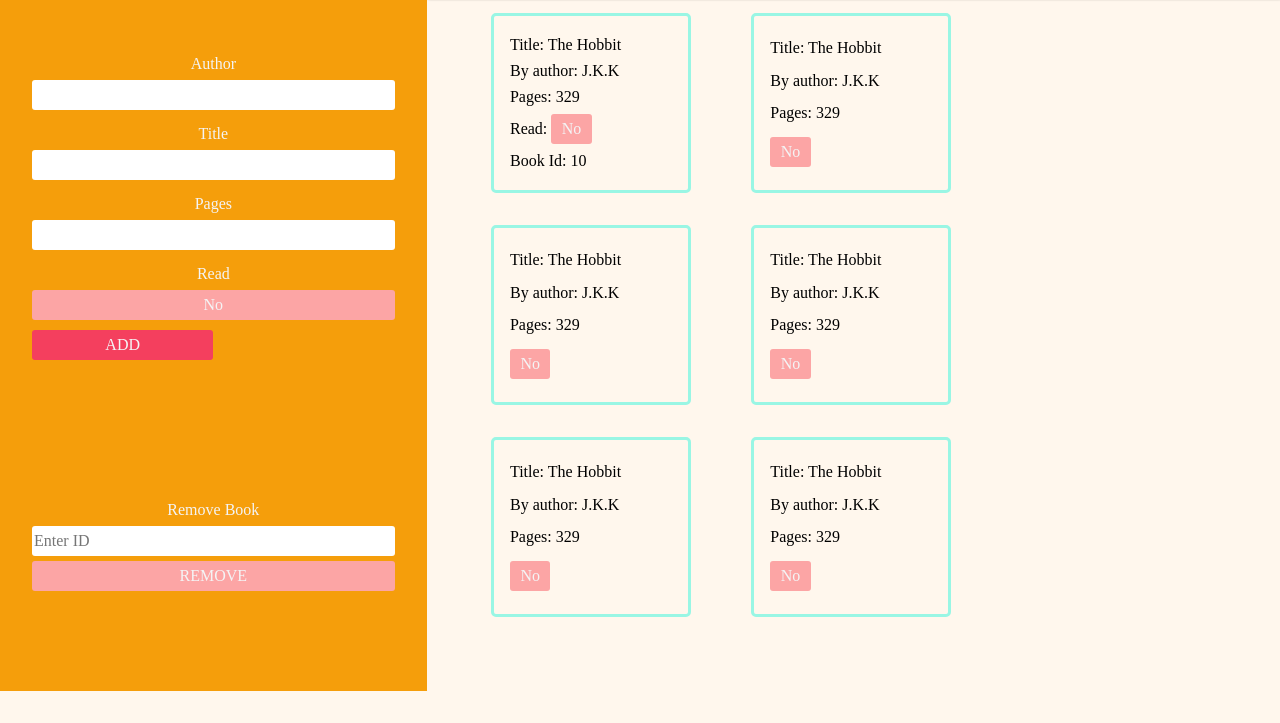
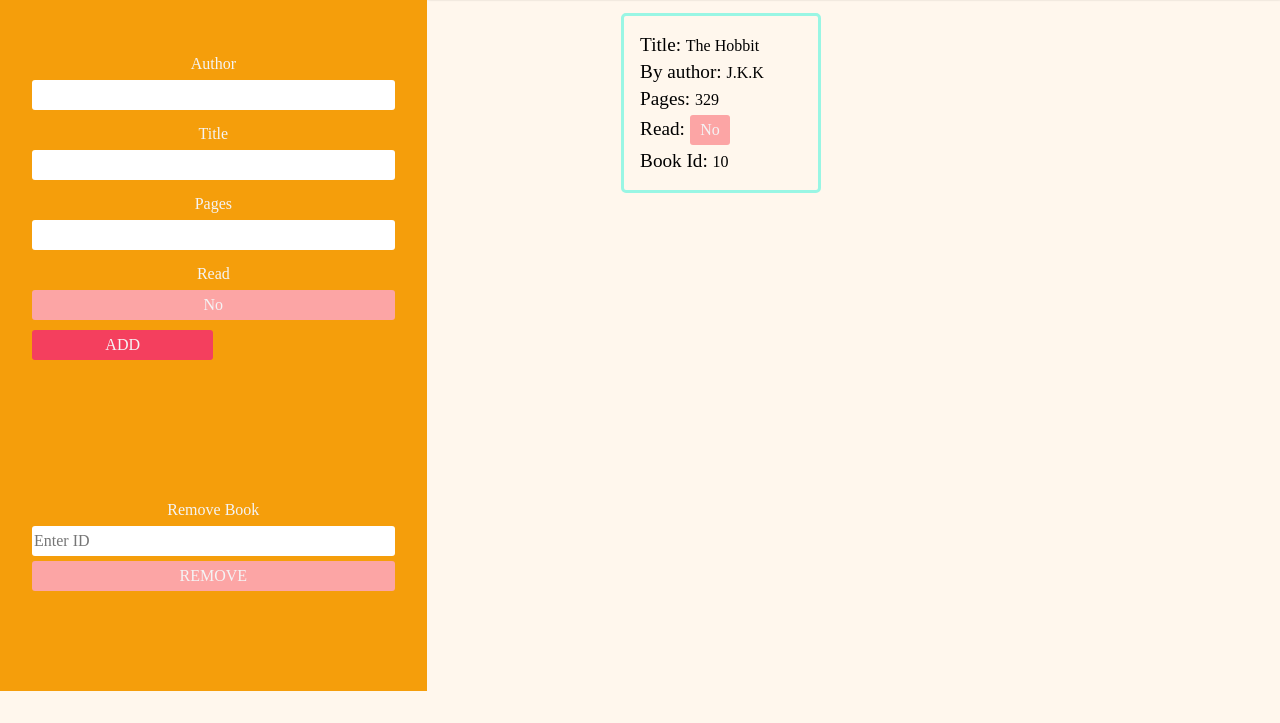
Before and after one commit to null-heap/Library, a plain HTML site: page index.html in a window 1280 px wide. Shown: the part 109-832 px from the top of the page. Drawn offline with Linux system fonts and the light colour scheme.

Commit message:
feat: added card display function through js

```diff
--- a/index.html
+++ b/index.html
@@ -61,7 +61,7 @@
         </div>
       </div>
 
-        <div class="bookCards">
+        <div id="bookCards">
           <div class="card">
             <div class="title">
               <span class="cardStrong">Title: </span>
@@ -89,92 +89,6 @@
 
 
 
-          <div class="card">
-            <div class="title">
-              <span class="cardStrong">Title: </span>
-              <span class="value">The Hobbit</span>
-            </div>
-            <div class="author">
-              <span class="cardStrong">By author: </span>
-              <span class="value">J.K.K</span>
-            </div>
-            <div class="pages">
-              <span class="cardStrong">Pages: </span>
-              <span class="value">329</span>
-            </div>
-            <div class="read">
-              <button class="readButton">No</button>
-            </div>
-          </div>
-          <div class="card">
-            <div class="title">
-              <span class="cardStrong">Title: </span>
-              <span class="value">The Hobbit</span>
-            </div>
-            <div class="author">
-              <span class="cardStrong">By author: </span>
-              <span class="value">J.K.K</span>
-            </div>
-            <div class="pages">
-              <span class="cardStrong">Pages: </span>
-              <span class="value">329</span>
-            </div>
-            <div class="read">
-              <button class="readButton">No</button>
-            </div>
-          </div>
-          <div class="card">
-            <div class="title">
-              <span class="cardStrong">Title: </span>
-              <span class="value">The Hobbit</span>
-            </div>
-            <div class="author">
-              <span class="cardStrong">By author: </span>
-              <span class="value">J.K.K</span>
-            </div>
-            <div class="pages">
-              <span class="cardStrong">Pages: </span>
-              <span class="value">329</span>
-            </div>
-            <div class="read">
-              <button class="readButton">No</button>
-            </div>
-          </div>
-          <div class="card">
-            <div class="title">
-              <span class="cardStrong">Title: </span>
-              <span class="value">The Hobbit</span>
-            </div>
-            <div class="author">
-              <span class="cardStrong">By author: </span>
-              <span class="value">J.K.K</span>
-            </div>
-            <div class="pages">
-              <span class="cardStrong">Pages: </span>
-              <span class="value">329</span>
-            </div>
-            <div class="read">
-              <button class="readButton">No</button>
-            </div>
-          </div>
-          <div class="card">
-            <div class="title">
-              <span class="cardStrong">Title: </span>
-              <span class="value">The Hobbit</span>
-            </div>
-            <div class="author">
-              <span class="cardStrong">By author: </span>
-              <span class="value">J.K.K</span>
-            </div>
-            <div class="pages">
-              <span class="cardStrong">Pages: </span>
-              <span class="value">329</span>
-            </div>
-            <div class="read">
-              <button class="readButton">No</button>
-            </div>
-          </div>
-        </div>
       </div>
     </div>
   </body>
--- a/javaScript.js
+++ b/javaScript.js
@@ -1,4 +1,7 @@
 const myLibrary = [];
+const myLibraryElements = [];
+
+const bookCards = document.querySelector("#bookCards");
 
 
 // i have two options to help me keep track of the books id, use count or rely on myLibrary.length.
@@ -17,11 +20,60 @@ Book.prototype.info = function(){
 };
 
 Book.prototype.display = function(){
+        // now the html elements creation
+        let divCard = document.createElement("div");
+        divCard.className = "card";
+        //title element
+        divCard.appendChild(addToCard("title","Title: ", this.title));
+        //author element
+        divCard.appendChild(addToCard("author","Author: ", this.author));
+        //pages element
+        divCard.appendChild(addToCard("pages","Pages: ", this.pages));
+        //read button
+        let div = document.createElement("div");
+        div.className = "read";
+
+        let wordSpan = document.createElement('span');
+        wordSpan.textContent = "Read: ";
+        wordSpan.className = "cardStrong";
+
+        let valueSpan = document.createElement('button');
+        valueSpan.textContent = this.read;
+        valueSpan.className = "readButton";
+
+        div.appendChild(wordSpan);
+        div.appendChild(valueSpan);
+
+        divCard.appendChild(div);
+        //id element
+        divCard.appendChild(addToCard("id", "Book Id: ", this.id))
+
+        myLibraryElements.push(divCard);
+        bookCards.appendChild(divCard);
 
 };
 
+function addToCard(name, word, value){
+    let div = document.createElement("div");
+    div.className = name;
+
+    let wordSpan = document.createElement('span');
+    wordSpan.textContent = word;
+    wordSpan.className = "cardStrong";
+
+    let valueSpan = document.createElement('span');
+    valueSpan.textContent = value;
+    valueSpan.className = "value";
+
+    div.appendChild(wordSpan);
+    div.appendChild(valueSpan);
+    return div;
+}
+
+
 function addBookToLibrary(title, author, pages, read){
     myLibrary.push(new Book(title, author, pages, read, myLibrary.length));
+    myLibrary[myLibrary.length - 1].display();
 }
 
 function removeFromLibrary(id){
@@ -32,3 +84,5 @@ function removeFromLibrary(id){
     // Book.count --;
     return removed;
 }
+
+// the read button funcitonality
--- a/styleSheet.css
+++ b/styleSheet.css
@@ -131,28 +131,10 @@ button:active{
 
 
 /*book cards */
-.card{
-    display: flex;
-    /* justify-items: center; */
-    /* align-items: center; */
-    flex-direction: column;
-    border: 3px solid #99f6e4;
-    border-radius: 5px;
-    width: 200px;
-    padding: 1em;
-    justify-content: space-around;
 
 
-    height: 180px;
-}
 
-.card .readButton{
-    margin: 0;
-    display: inline;
-    width: 25%;
-}
-
-.bookCards{
+#bookCards{
     display: grid;
     grid-area: 2 / 2 / 3 / 3;
     grid-template-columns: repeat(auto-fit,180px);
@@ -160,3 +142,25 @@ button:active{
     align-content: start;
     justify-content: space-evenly;
 }
+
+.card{
+    display: flex;
+    flex-direction: column;
+    border: 3px solid #99f6e4;
+    border-radius: 5px;
+    width: 200px;
+    padding: 1em;
+    justify-content: space-around;
+    height: 180px;
+}
+
+/* card button styling */
+.card .readButton{
+    display: inline;
+    width: 25%;
+}
+
+.cardStrong{
+    font-size: 1.2em;
+    font-weight: 530;
+}
```
